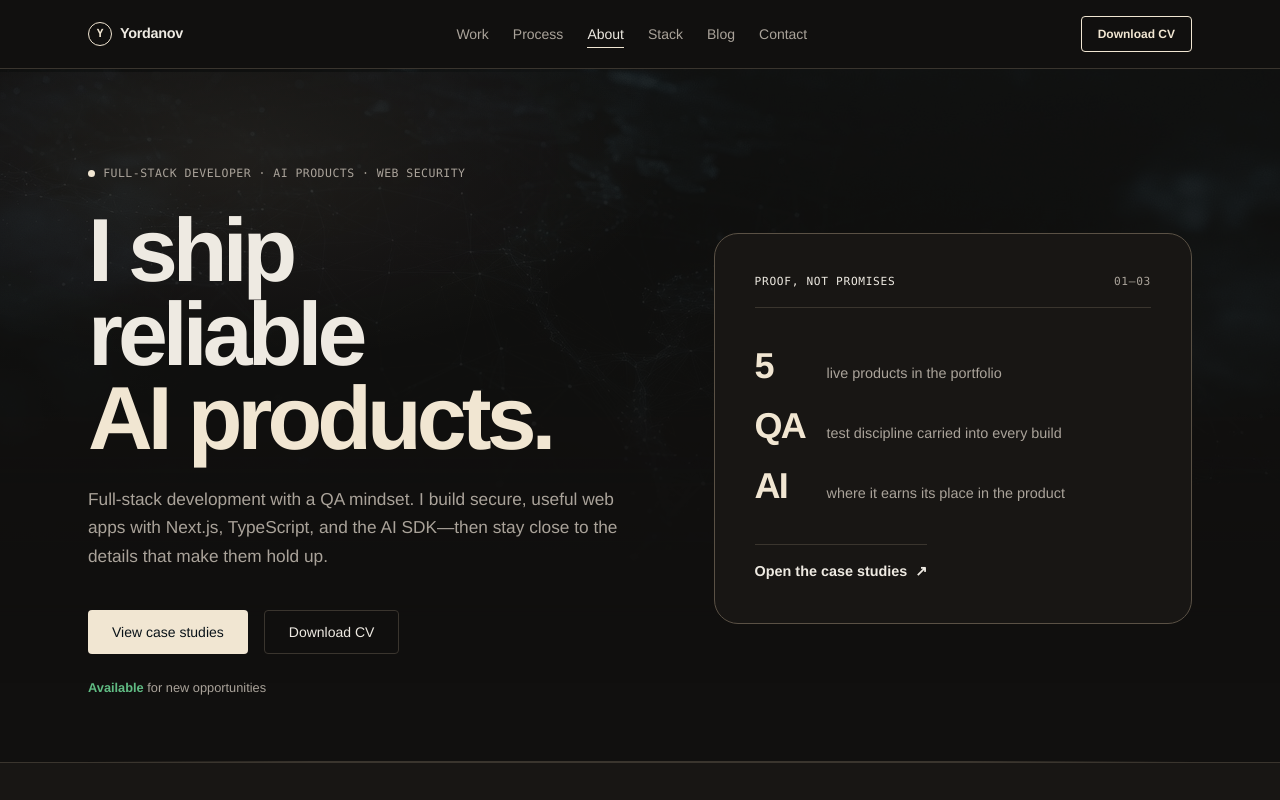
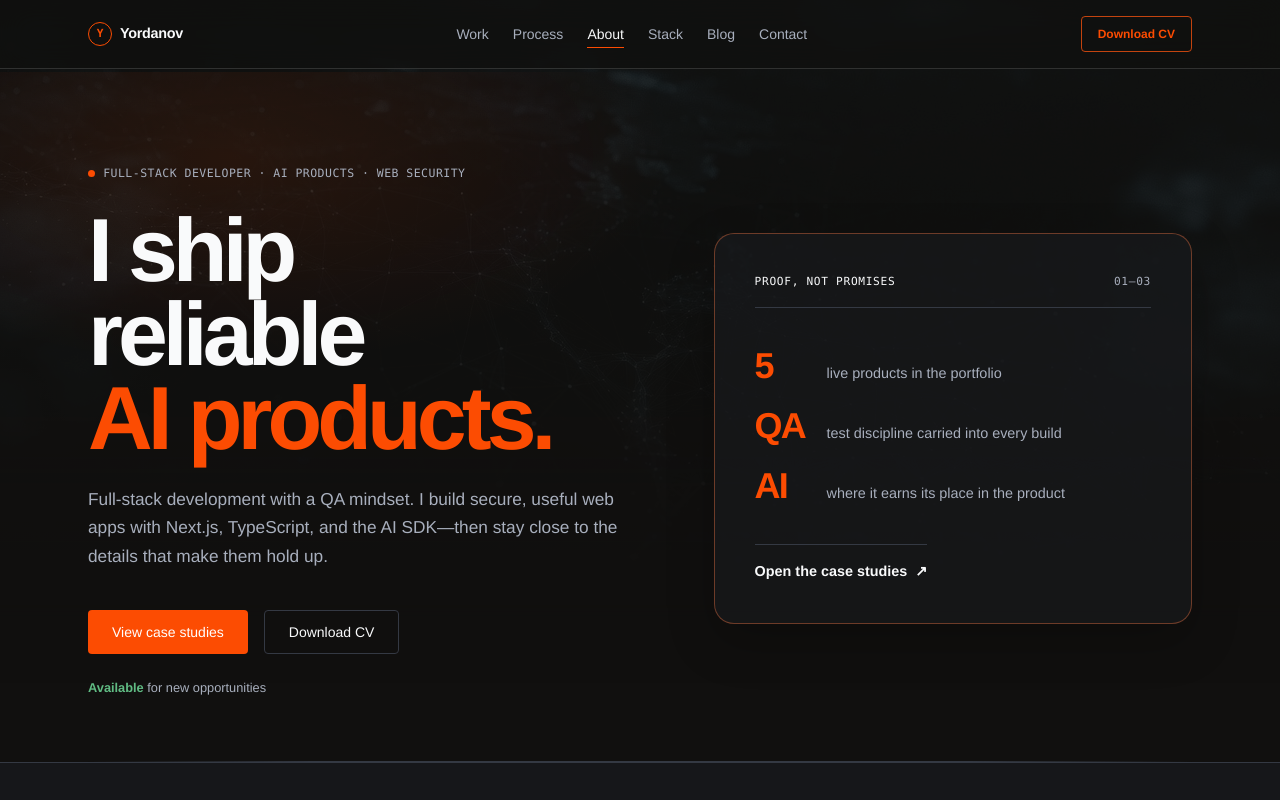
Before and after one commit to YordanYordanov90/portfolio-project, a Next.js app: page / in a window 1280 px wide. Shown: the top 800 px of the page. Built offline with nearby package versions, Linux system fonts and the light colour scheme.

Commit message:
Apply Together-inspired glass UI

```diff
--- a/app/globals.css
+++ b/app/globals.css
@@ -1,21 +1,25 @@
-/* Hallmark · macrostructure: Marquee Hero · tone: technical · anchor hue: warm ivory · pre-emit critique: P5 H5 E5 S5 R5 V5 */
+/* Hallmark · macrostructure: Marquee Hero · tone: technical glass · anchor hue: signal orange · studied: yes · DNA-source: url */
 @import "tailwindcss";
 
 :root {
   --background: #11100f;
-  --background-raised: #181614;
-  --background-soft: #211e1a;
-  --foreground: #eeeae2;
-  --card: #211e1a;
-  --card-foreground: #eeeae2;
-  --border: #3a352e;
-  --border-strong: #5a5145;
-  --primary: #f1e6d2;
-  --primary-foreground: oklch(18% 0.018 240);
-  --muted: #211e1a;
-  --muted-foreground: #aaa39a;
-  --accent: #f1e6d2;
-  --accent-foreground: oklch(18% 0.018 240);
+  --background-raised: #18191d;
+  --background-soft: #202228;
+  --foreground: #f9fafb;
+  --card: #1b1d22;
+  --card-foreground: #f9fafb;
+  --border: #343943;
+  --border-strong: #5b6270;
+  --primary: #fc4c02;
+  --primary-foreground: #ffffff;
+  --muted: #202228;
+  --muted-foreground: #a8afbd;
+  --accent: #fc4c02;
+  --accent-foreground: #ffffff;
+  --glass-surface: color-mix(in srgb, var(--background-raised) 72%, transparent);
+  --glass-surface-strong: color-mix(in srgb, var(--background-raised) 88%, transparent);
+  --glass-border: color-mix(in srgb, var(--foreground) 14%, transparent);
+  --glass-shadow: 0 18px 48px rgb(0 0 0 / 22%);
   --error: oklch(68% 0.16 25);
   --success: oklch(72% 0.12 155);
   --ease-out: cubic-bezier(0.16, 1, 0.3, 1);
@@ -25,7 +29,7 @@
   --dur-short: 220ms;
   --dur-long: 420ms;
   --radius-button: 0.25rem;
-  --radius-card: 1.5rem;
+  --radius-card: 1.25rem;
   --space-xs: 0.5rem;
   --space-sm: 0.75rem;
   --space-md: 1rem;
@@ -86,7 +90,7 @@ body {
   height: min(36rem, 66svh);
   background: radial-gradient(
     ellipse 48% 55% at 18% 16%,
-    color-mix(in srgb, var(--primary) 7%, transparent),
+    color-mix(in srgb, var(--primary) 10%, transparent),
     transparent 72%
   );
   pointer-events: none;
@@ -363,6 +367,9 @@ body::before {
 
 .mobile-menu {
   transform-origin: top center;
+  background: var(--glass-surface-strong);
+  -webkit-backdrop-filter: blur(16px) saturate(120%);
+  backdrop-filter: blur(16px) saturate(120%);
   transition: transform 200ms var(--ease-out), opacity 180ms var(--ease-out);
 }
 
@@ -399,12 +406,17 @@ body::before {
 }
 
 .glass-panel {
-  background-color: var(--card);
-  border: 1px solid var(--border);
+  background: var(--glass-surface);
+  border: 1px solid var(--glass-border);
+  box-shadow: var(--glass-shadow);
+  -webkit-backdrop-filter: blur(18px) saturate(120%);
+  backdrop-filter: blur(18px) saturate(120%);
 }
 
 .contact-field {
-  background-color: var(--background-raised);
+  background-color: color-mix(in srgb, var(--background-raised) 82%, transparent);
+  -webkit-backdrop-filter: blur(12px);
+  backdrop-filter: blur(12px);
   outline: 2px solid transparent;
   outline-offset: 1px;
 }
@@ -416,6 +428,9 @@ body::before {
 }
 
 .social-link {
+  background-color: var(--glass-surface);
+  -webkit-backdrop-filter: blur(12px);
+  backdrop-filter: blur(12px);
   transition: border-color 160ms var(--ease-out), color 160ms var(--ease-out),
     background-color 160ms var(--ease-out), transform 160ms var(--ease-out);
 }
@@ -443,12 +458,14 @@ h3 {
   inset: 0 0 auto;
   z-index: var(--z-sticky);
   width: 100%;
-  border-bottom: 1px solid var(--border);
-  background: var(--background);
+  border-bottom: 1px solid var(--glass-border);
+  background: color-mix(in srgb, var(--background) 76%, transparent);
+  -webkit-backdrop-filter: blur(16px) saturate(120%);
+  backdrop-filter: blur(16px) saturate(120%);
 }
 
 .site-header.is-scrolled {
-  background: var(--background-raised);
+  background: var(--glass-surface-strong);
 }
 
 .wordmark {
@@ -478,7 +495,7 @@ h3 {
 .header-cv {
   min-height: 2.25rem;
   align-items: center;
-  border: 1px solid var(--primary);
+  border: 1px solid color-mix(in srgb, var(--primary) 72%, var(--glass-border));
   border-radius: var(--radius-button);
   padding-inline: var(--space-md);
   color: var(--primary);
@@ -571,9 +588,12 @@ h3 {
 }
 
 .proof-panel {
-  border: 1px solid var(--border-strong);
+  border: 1px solid color-mix(in srgb, var(--primary) 28%, var(--glass-border));
   border-radius: var(--radius-card);
-  background: var(--background-raised);
+  background: var(--glass-surface);
+  box-shadow: var(--glass-shadow);
+  -webkit-backdrop-filter: blur(18px) saturate(120%);
+  backdrop-filter: blur(18px) saturate(120%);
   padding: var(--space-xl);
 }
 
@@ -801,8 +821,11 @@ h3 {
 
 .projects-carousel .project-featured {
   height: 100%;
-  border: 1px solid var(--border);
-  background: var(--background-raised);
+  border: 1px solid var(--glass-border);
+  background: var(--glass-surface);
+  box-shadow: var(--glass-shadow);
+  -webkit-backdrop-filter: blur(18px) saturate(120%);
+  backdrop-filter: blur(18px) saturate(120%);
   padding: clamp(1.25rem, 3vw, 2.5rem);
 }
 
@@ -1070,6 +1093,9 @@ h3 {
 
 .process-item {
   min-height: 8.5rem;
+  background: var(--glass-surface);
+  -webkit-backdrop-filter: blur(14px) saturate(115%);
+  backdrop-filter: blur(14px) saturate(115%);
   transition: transform var(--dur-short) var(--ease-out), border-color var(--dur-short) var(--ease-out), background-color var(--dur-short) var(--ease-out);
 }
 
@@ -1080,7 +1106,7 @@ h3 {
 .process-item:hover {
   transform: translateY(-0.125rem);
   border-color: var(--border-strong);
-  background-color: var(--background-soft);
+  background-color: color-mix(in srgb, var(--primary) 7%, var(--glass-surface));
 }
 
 .about-section {
@@ -1097,7 +1123,7 @@ h3 {
   width: 100vw;
   transform: translateX(-50%);
   border-block: 1px solid var(--border);
-  background: var(--background-raised);
+  background: color-mix(in srgb, var(--background-raised) 80%, transparent);
 }
 
 .about-portrait img {
```
